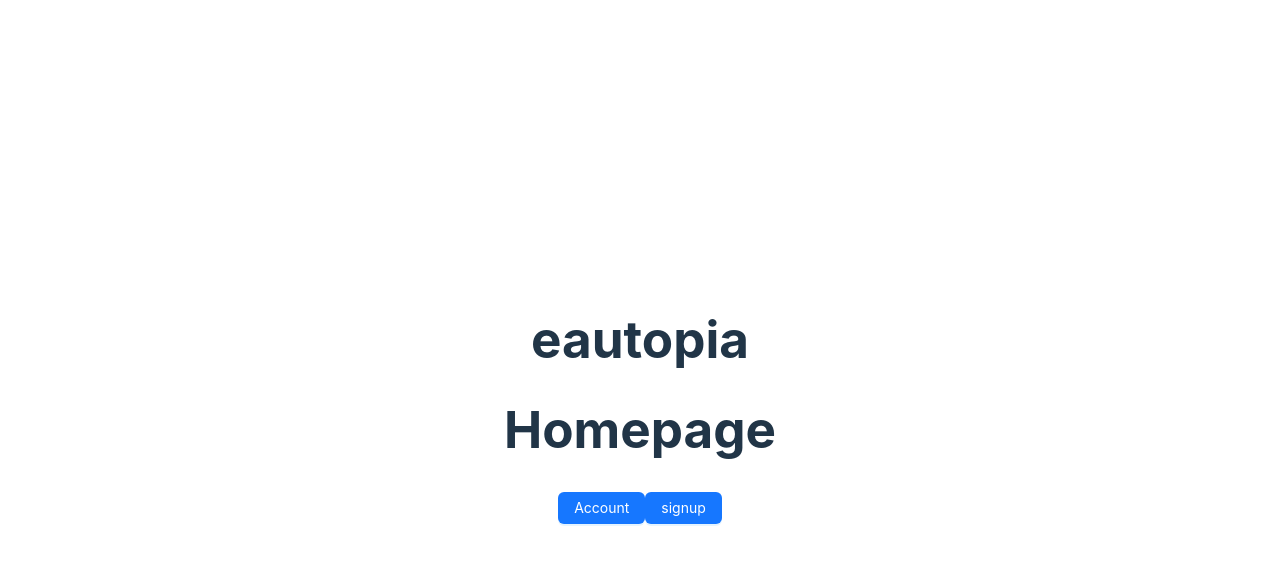
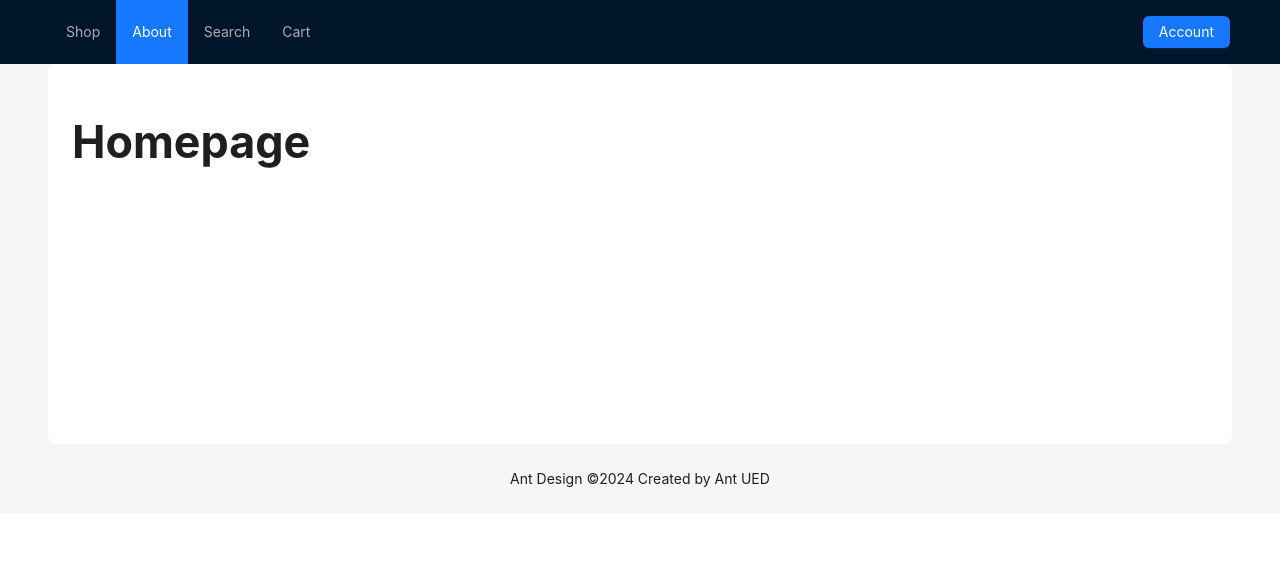
Before and after one commit to jojojonit/eautopia, a React (Vite) app: page / in a window 1280 px wide. Shown: the top 564 px of the page. Built offline with nearby package versions, Linux system fonts and the light colour scheme.

Commit message:
small changes to frontend navigation

```diff
--- a/src/components/LoginForm/LoginForm.jsx
+++ b/src/components/LoginForm/LoginForm.jsx
@@ -1,7 +1,7 @@
 import { Button, Checkbox, Form, Input } from "antd";
 import { UserOutlined, LockOutlined } from "@ant-design/icons";
 import { login } from "../../utilities/users-service";
-import { useNavigate } from "react-router-dom";
+import { Link, useNavigate } from "react-router-dom";
 
 export default function LoginForm({ setUser }) {
   const navigate = useNavigate();
@@ -71,7 +71,7 @@ export default function LoginForm({ setUser }) {
           >
             Log in
           </Button>
-          Or <a href="">register now!</a>
+          Or <Link to="/account/signup">register now!</Link>
         </Form.Item>
       </Form>
     </>
--- a/src/components/SignUpForm/SignUpForm.jsx
+++ b/src/components/SignUpForm/SignUpForm.jsx
@@ -54,6 +54,7 @@ export default function SignUpForm({ setUser }) {
 
   return (
     <>
+      <h1>Sign Up</h1>
       <Form
         {...formItemLayout}
         name="sign up"
--- a/src/pages/App/App.css
+++ b/src/pages/App/App.css
@@ -1,8 +1,10 @@
 #root {
-  max-width: 1280px;
-  margin: 0 auto;
-  padding: 2rem;
-  text-align: center;
+  width: 100%;
+  margin: 0;
+  position: absolute;
+top: 0;
+  /* padding: 2rem;
+  text-align: center; */
 }
 
 /* .logo {
--- a/src/pages/App/App.jsx
+++ b/src/pages/App/App.jsx
@@ -18,7 +18,7 @@ function App() {
   console.log("admin check", admin);
   return (
     <>
-      <h1>eautopia</h1>
+      {/* <h1>eautopia</h1> */}
 
       <Routes>
         <Route path="/" element={<Homepage user={user} setUser={setUser} />} />
--- a/src/pages/Homepage/Homepage.jsx
+++ b/src/pages/Homepage/Homepage.jsx
@@ -1,18 +1,91 @@
 import { Button } from "antd";
 import { Link } from "react-router-dom";
 
+import { Breadcrumb, Layout, Menu, theme } from "antd";
+const { Header, Content, Footer } = Layout;
+const items = [
+  { key: "1", label: "Shop" },
+  { key: "2", label: "About" },
+  {
+    key: "3",
+    label: "Search",
+  },
+  { key: "4", label: "Cart" },
+];
+
 export default function Homepage({ user, setUser }) {
+  const {
+    token: { colorBgContainer, borderRadiusLG },
+  } = theme.useToken();
+
   return (
-    <>
-      <h1>Homepage</h1>
+    <Layout>
+      <Header
+        style={{
+          position: "sticky",
+          top: 0,
+          zIndex: 1,
+          width: "100%",
+          display: "flex",
+          alignItems: "center",
+        }}
+      >
+        <div className="demo-logo" />
+        <Menu
+          theme="dark"
+          mode="horizontal"
+          defaultSelectedKeys={["2"]}
+          items={items}
+          style={{
+            flex: 1,
+            minWidth: 0,
+          }}
+        />
 
-      <Link to={user ? "/account/user" : "/account/login"}>
-        <Button type="primary">Account</Button>
-      </Link>
+        <Link to={user ? "/account/user" : "/account/login"}>
+          <Button type="primary">Account</Button>
+        </Link>
+      </Header>
+      <Content
+        style={{
+          padding: "0 48px",
+        }}
+      >
+        {/* <Breadcrumb
+          style={{
+            margin: "16px 0",
+          }}
+        >
+          <Breadcrumb.Item>Home</Breadcrumb.Item>
+          <Breadcrumb.Item>List</Breadcrumb.Item>
+          <Breadcrumb.Item>App</Breadcrumb.Item>
+        </Breadcrumb> */}
+        <div
+          style={{
+            padding: 24,
+            minHeight: 380,
+            background: colorBgContainer,
+            borderRadius: borderRadiusLG,
+          }}
+        >
+          <h1>Homepage</h1>
+        </div>
+      </Content>
+      <Footer
+        style={{
+          textAlign: "center",
+        }}
+      >
+        Ant Design ©{new Date().getFullYear()} Created by Ant UED
+      </Footer>
+    </Layout>
 
-      <Link to="/account/signup">
-        <Button type="primary">signup</Button>
-      </Link>
-    </>
+    // <>
+    //   <h1>Homepage</h1>
+
+    //   <Link to="/account/signup">
+    //     <Button type="primary">signup</Button>
+    //   </Link>
+    // </>
   );
 }
```
